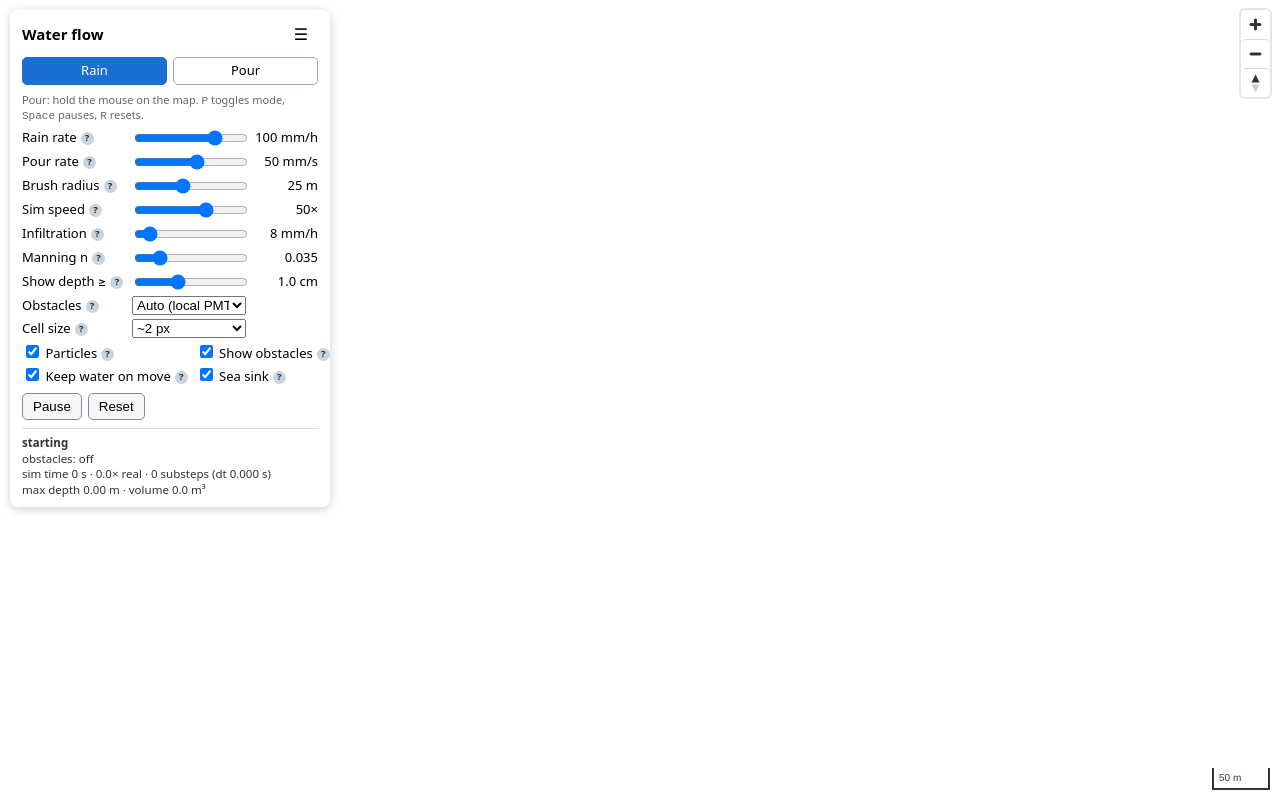
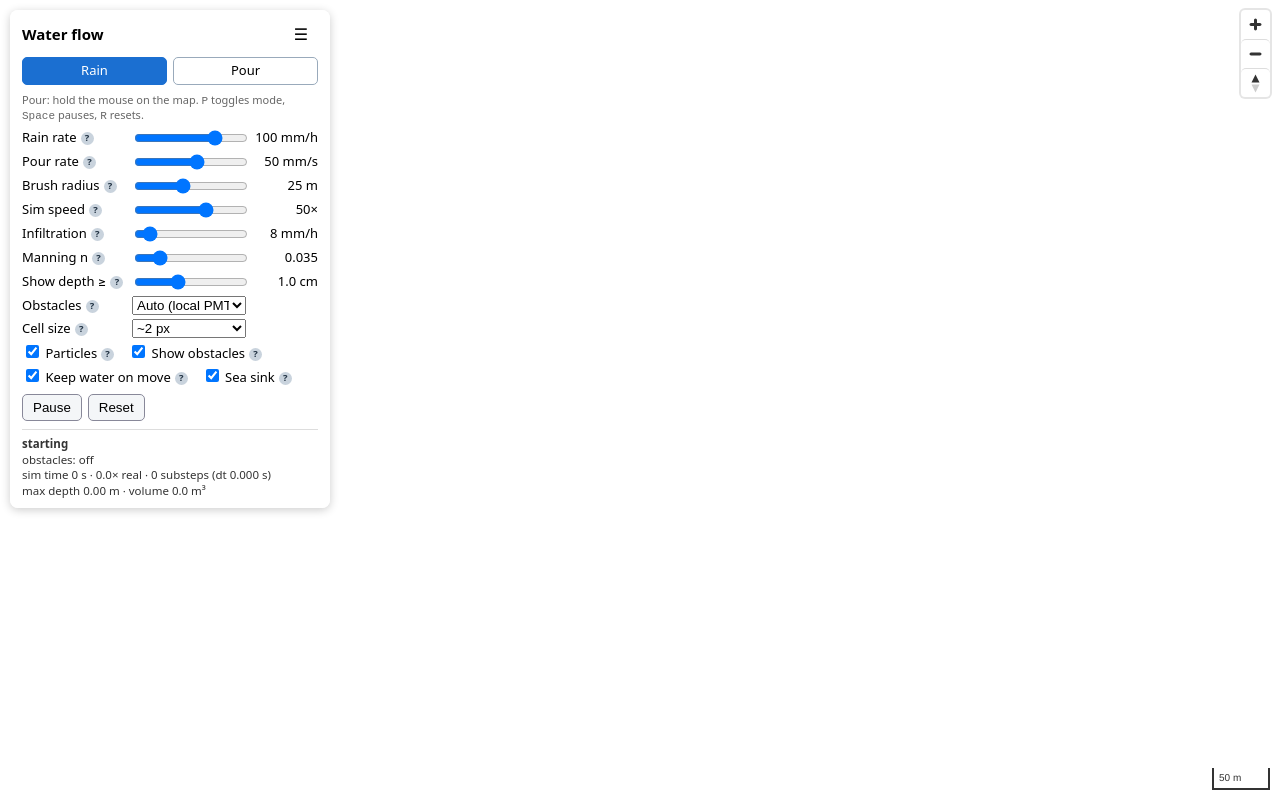
Before and after one commit to Willjfield/water_flow, a website built with Vite: page index.html in a window 1280 px wide. Built offline with nearby package versions, Linux system fonts and the light colour scheme; no server answers; what pmtiles would draw is missing.

Commit message:
Wrap checkbox options instead of overflowing
Co-Authored-By: Devin AI <158243242+devin-ai-integration[bot]@users.noreply.github.com>

```diff
--- a/src/style.css
+++ b/src/style.css
@@ -19,7 +19,7 @@ fieldset { border: 0; padding: 0; margin: 8px 0; }
 .row { display: grid; grid-template-columns: 104px 1fr 66px; align-items: center; gap: 6px; margin: 4px 0; }
 .row output { text-align: right; font-variant-numeric: tabular-nums; }
 .row input[type=range] { width: 100%; }
-.checks { display: grid; grid-template-columns: auto 1fr; gap: 2px 8px; }
+.checks { display: flex; flex-wrap: wrap; gap: 3px 14px; }
 .buttons { display: flex; gap: 6px; margin-top: 8px; }
 button { padding: 5px 10px; border-radius: 5px; border: 1px solid #889; background: #f4f6f8; cursor: pointer; }
 select { width: 100%; }
```
